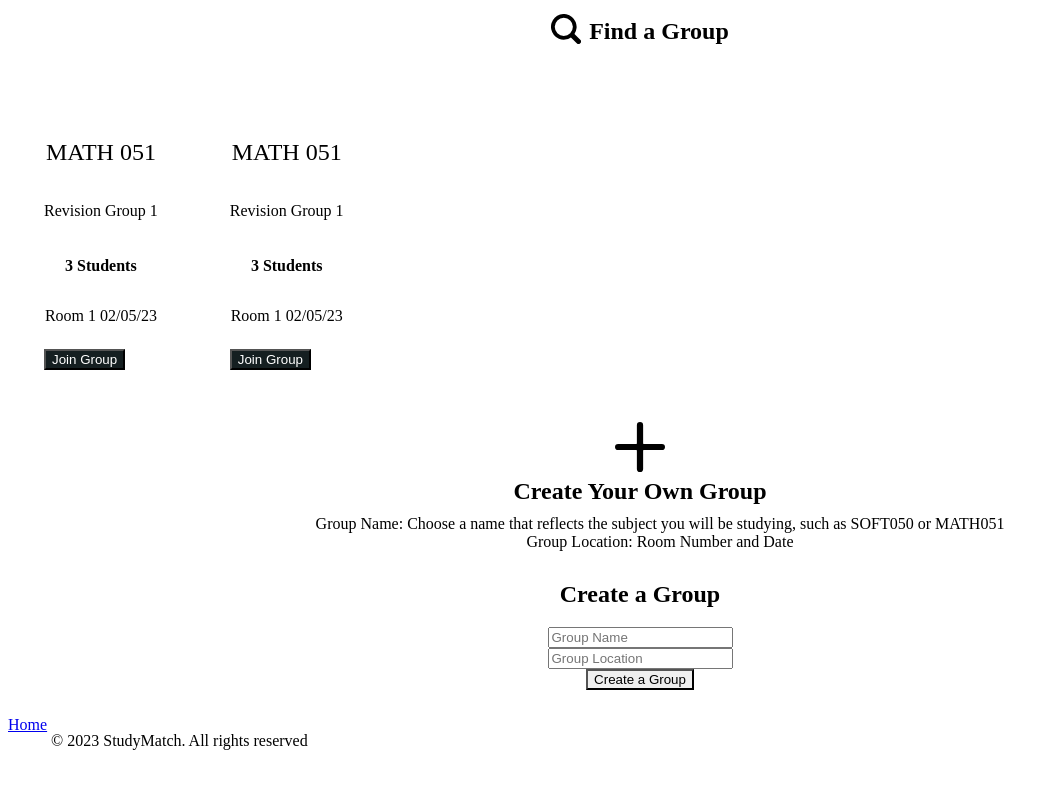
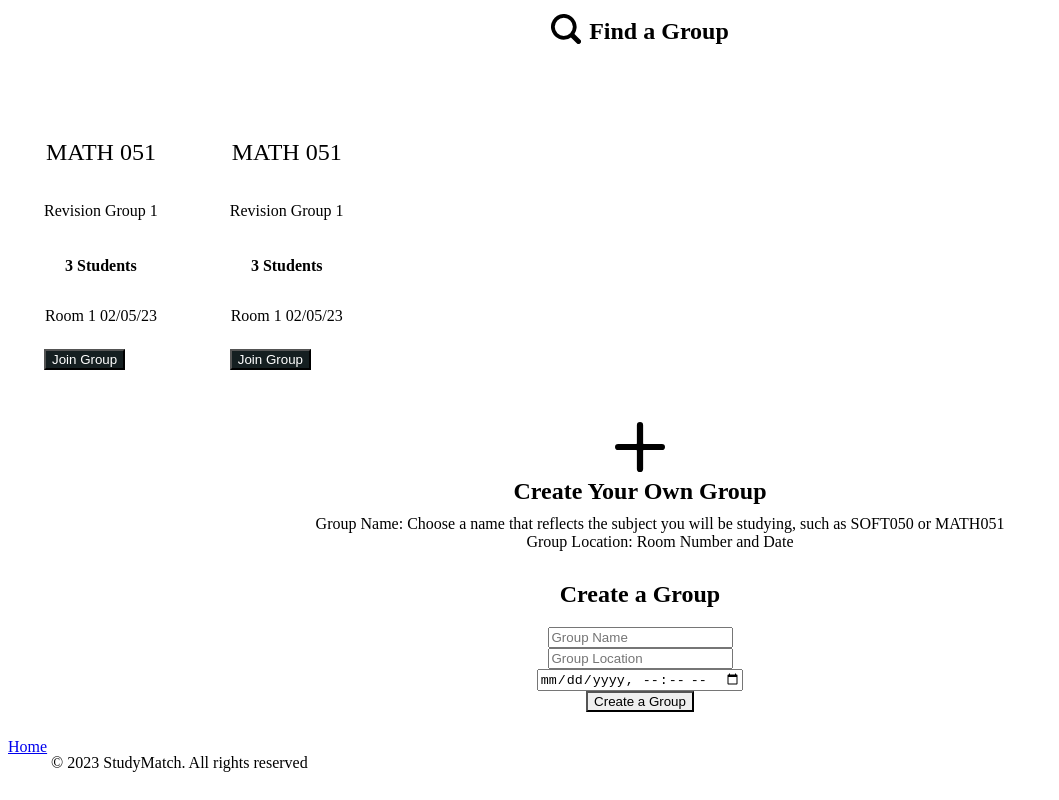
Before and after one commit to mus1afq/study-match-frontend, a Next.js app: page /Main in a window 1280 px wide. Shown: the part 849-1649 px from the top of the page, without its empty margins (0-1059 px from the left). Before the commit the page ends 1627 px from the top, so only its background shows below. Built offline with nearby package versions, Linux system fonts and the light colour scheme.

Commit message:
feat: added a date & time field input

```diff
--- a/components/main/CreateCard.js
+++ b/components/main/CreateCard.js
@@ -37,6 +37,13 @@ export default function CreateCard() {
         <CardBody>
           <Input variant="filled" placeholder="Group Location" />
         </CardBody>
+        <CardBody>
+          <Input
+            type="datetime-local"
+            variant="filled"
+            placeholder="Date and Time"
+          />
+        </CardBody>
         <CardFooter>
           <Button colorScheme="blue">Create a Group</Button>
         </CardFooter>
```
